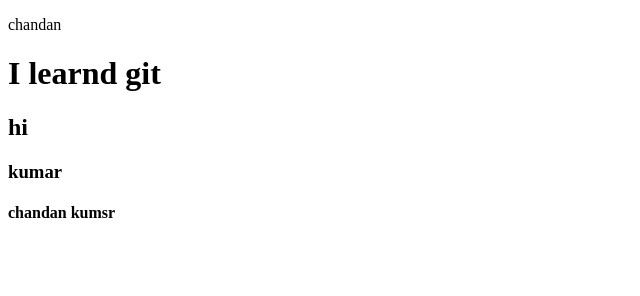
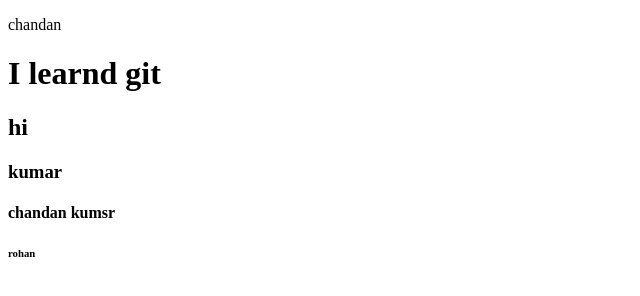
Before and after one commit to kmrchandan006/Mycode, a plain HTML site: page index.html in a window 1280 px wide. Shown: the full height of the page, 0-640 px from the left. Drawn offline with Linux system fonts and the light colour scheme.

Commit message:
second commit

```diff
--- a/index.html
+++ b/index.html
@@ -11,5 +11,6 @@
     <h2> hi</h2>
     <h3>kumar</h3>
     <h4> chandan kumsr</h4>
+    <h6> rohan</h6>
 </body>
 </html>
```
